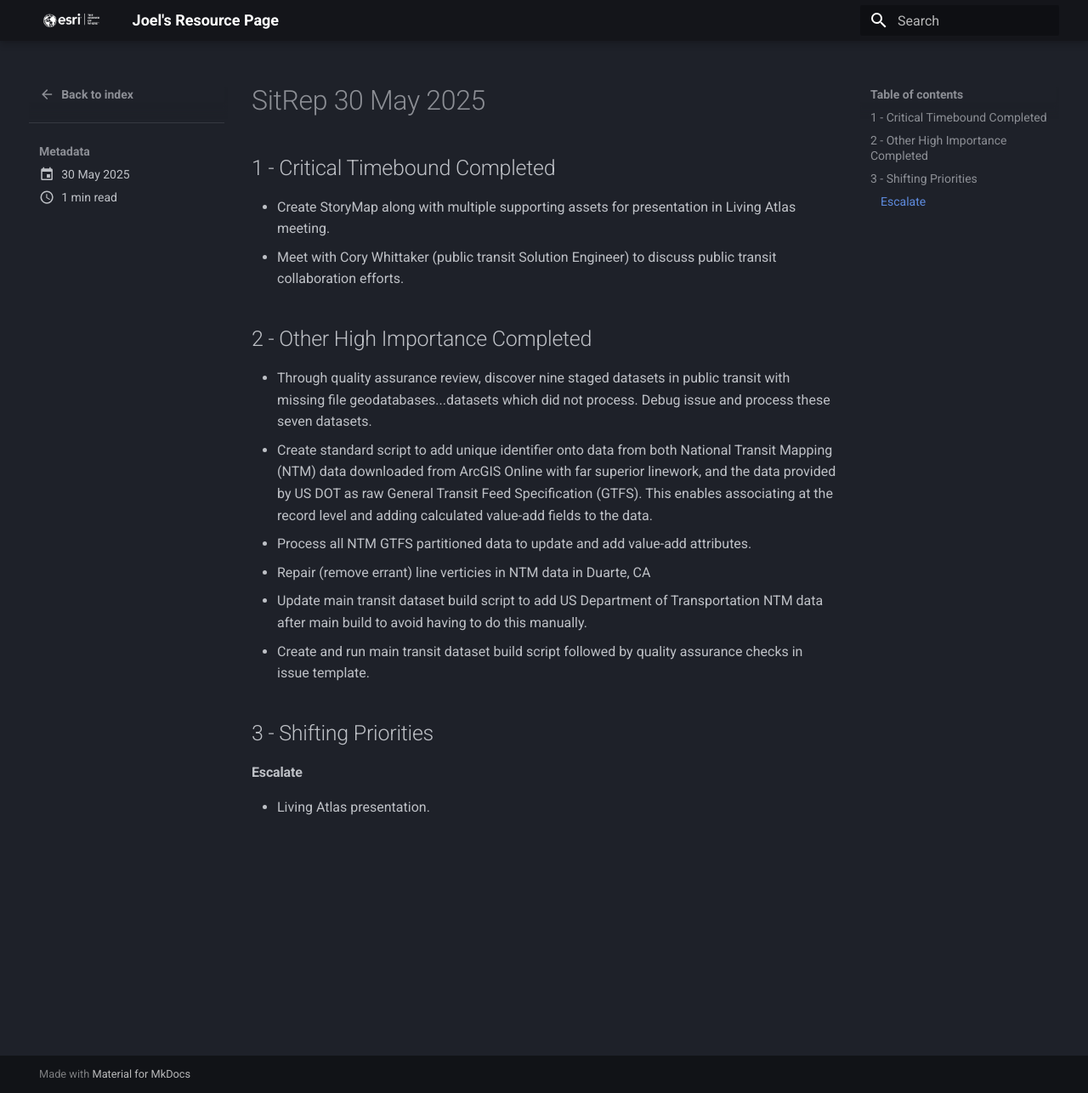
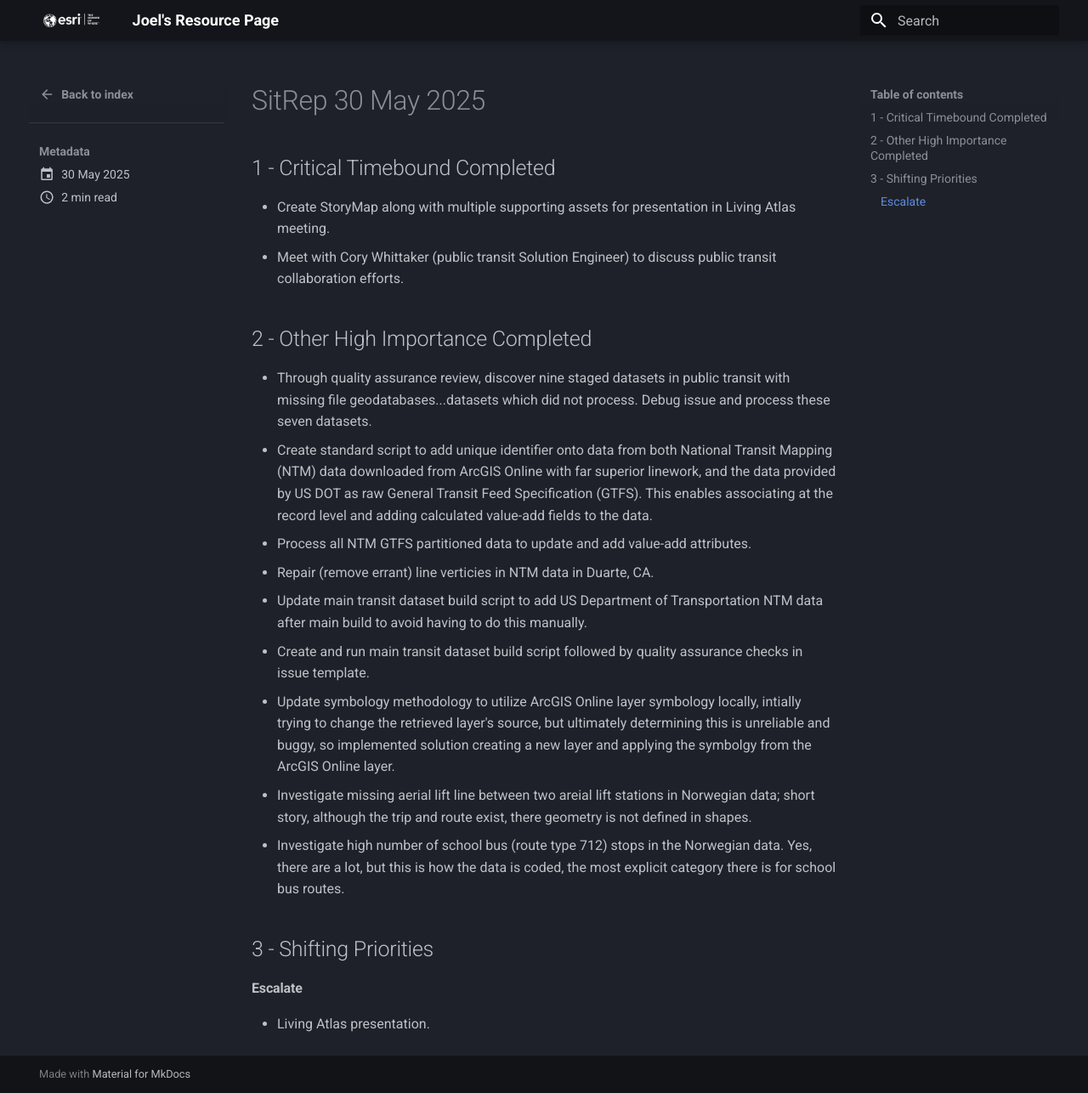
Before and after one commit to knu2xs/esri-resource-page, an MkDocs documentation site: the page built from docs/sitreps/posts/sitrep_20250530.md, in a window 1280 px wide and 1286 px high. Shown: the whole window at 85% size. Built offline with MkDocs 1.6.1 and Material for MkDocs 9.7.7, drawn with Linux system fonts in a browser that asks for light colours.

Commit message:
update sitreps

```diff
--- a/docs/sitreps/posts/sitrep_20250530.md
+++ b/docs/sitreps/posts/sitrep_20250530.md
@@ -14,9 +14,12 @@ date: 2025-05-30
 - Through quality assurance review, discover nine staged datasets in public transit with missing file geodatabases...datasets which did not process. Debug issue and process these seven datasets.
 - Create standard script to add unique identifier onto data from both National Transit Mapping (NTM) data downloaded from ArcGIS Online with far superior linework, and the data provided by US DOT as raw General Transit Feed Specification (GTFS). This enables associating at the record level and adding calculated value-add fields to the data.
 - Process all NTM GTFS partitioned data to update and add value-add attributes.
-- Repair (remove errant) line verticies in NTM data in Duarte, CA
+- Repair (remove errant) line verticies in NTM data in Duarte, CA.
 - Update main transit dataset build script to add US Department of Transportation NTM data after main build to avoid having to do this manually.
 - Create and run main transit dataset build script followed by quality assurance checks in issue template.
+- Update symbology methodology to utilize ArcGIS Online layer symbology locally, intially trying to change the retrieved layer's source, but ultimately determining this is unreliable and buggy, so implemented solution creating a new layer and applying the symbolgy from the ArcGIS Online layer.
+- Investigate missing aerial lift line between two areial lift stations in Norwegian data; short story, although the trip and route exist, there geometry is not defined in shapes.
+- Investigate high number of school bus (route type 712) stops in the Norwegian data. Yes, there are a lot, but this is how the data is coded, the most explicit category there is for school bus routes.
 
 ## 3 - Shifting Priorities
 
```
Also changed, not shown: docs/sitreps/posts/sitrep_20250606.md (added, +23 -0 lines).
